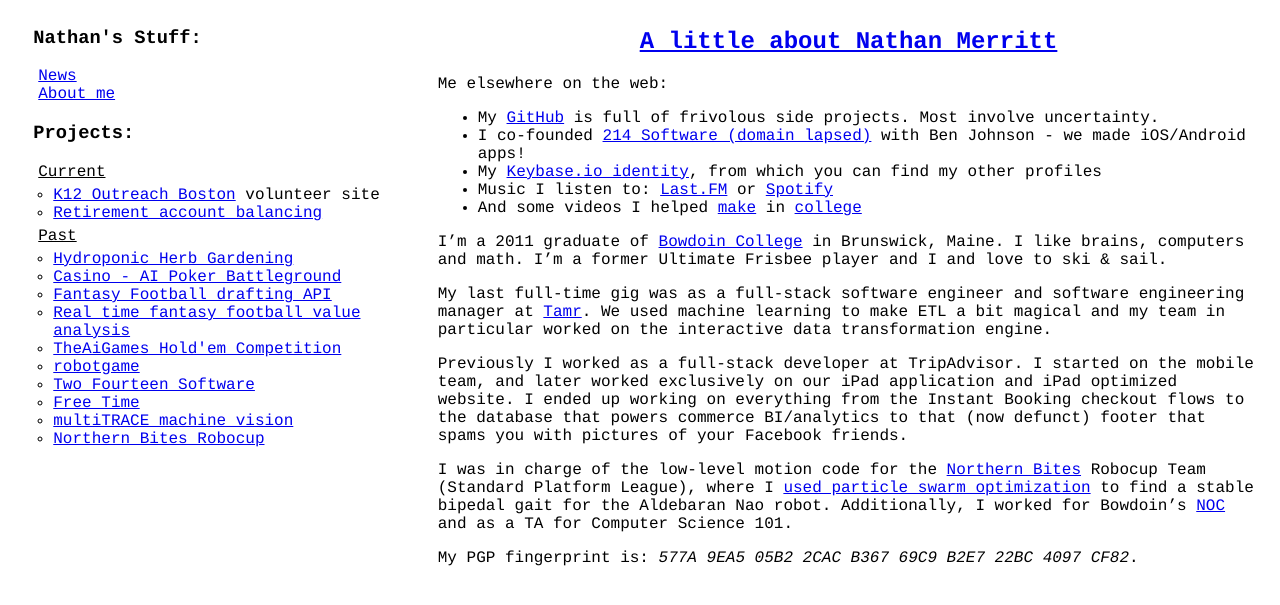
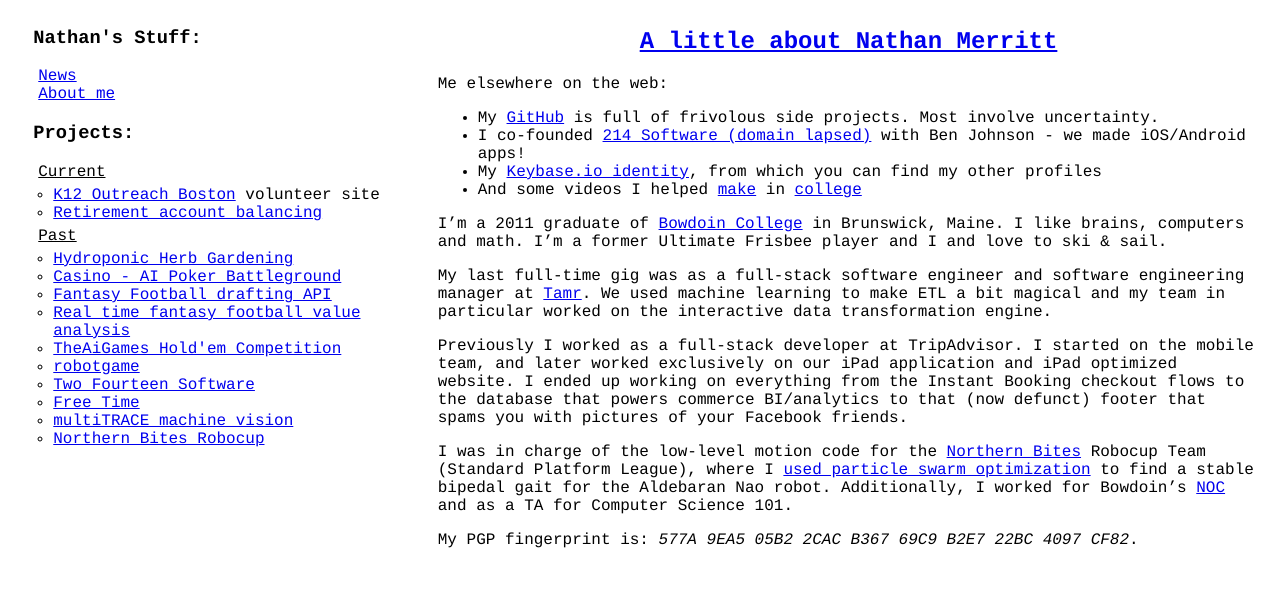
Before and after one commit to gnmerritt/gnmerritt.net, a Jekyll site: the page built from aboutme.markdown, in a window 1280 px wide. Shown: the top 605 px of the page. Built offline with Jekyll 4.4.1, drawn with Linux system fonts in a browser that asks for light colours; comment, search, counter and statistics services are not loaded.

Commit message:
remove spotify links because HubSpot recruiters are creepy

```diff
--- a/aboutme.markdown
+++ b/aboutme.markdown
@@ -8,7 +8,6 @@
  *  My [GitHub](https://github.com/gnmerritt) is full of frivolous side projects. Most involve uncertainty.
  *  I co-founded [214 Software (domain lapsed)](http://twofourteen.com) with Ben Johnson - we made iOS/Android apps!
  *  My [Keybase.io identity](https://keybase.io/gnmerritt), from which you can find my other profiles
- *  Music I listen to: [Last.FM](https://www.last.fm/user/satH4n/) or [Spotify](https://open.spotify.com/user/1239066134)
  *  And some videos I helped [make](http://vimeo.com/4362627) in [college](http://vimeo.com/22967514)
 
 I'm a 2011 graduate of [Bowdoin College](https://bowdoin.edu) in Brunswick, Maine.
```
